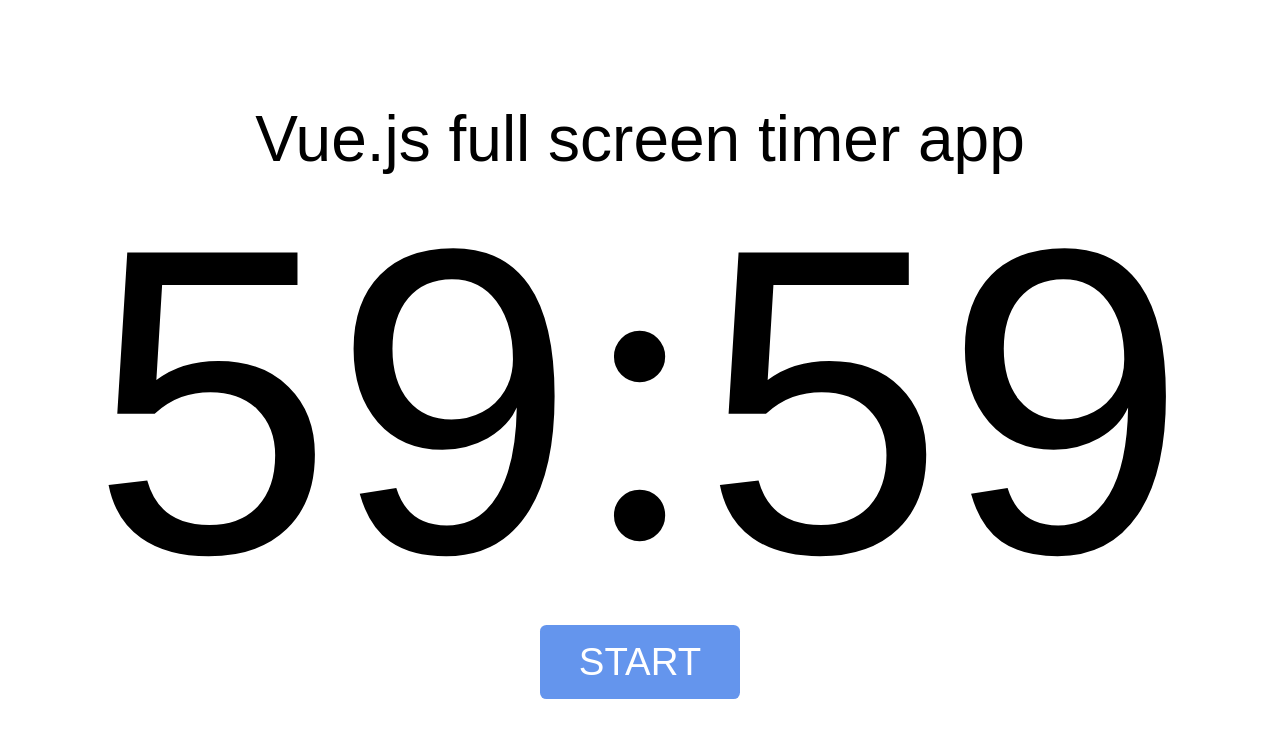
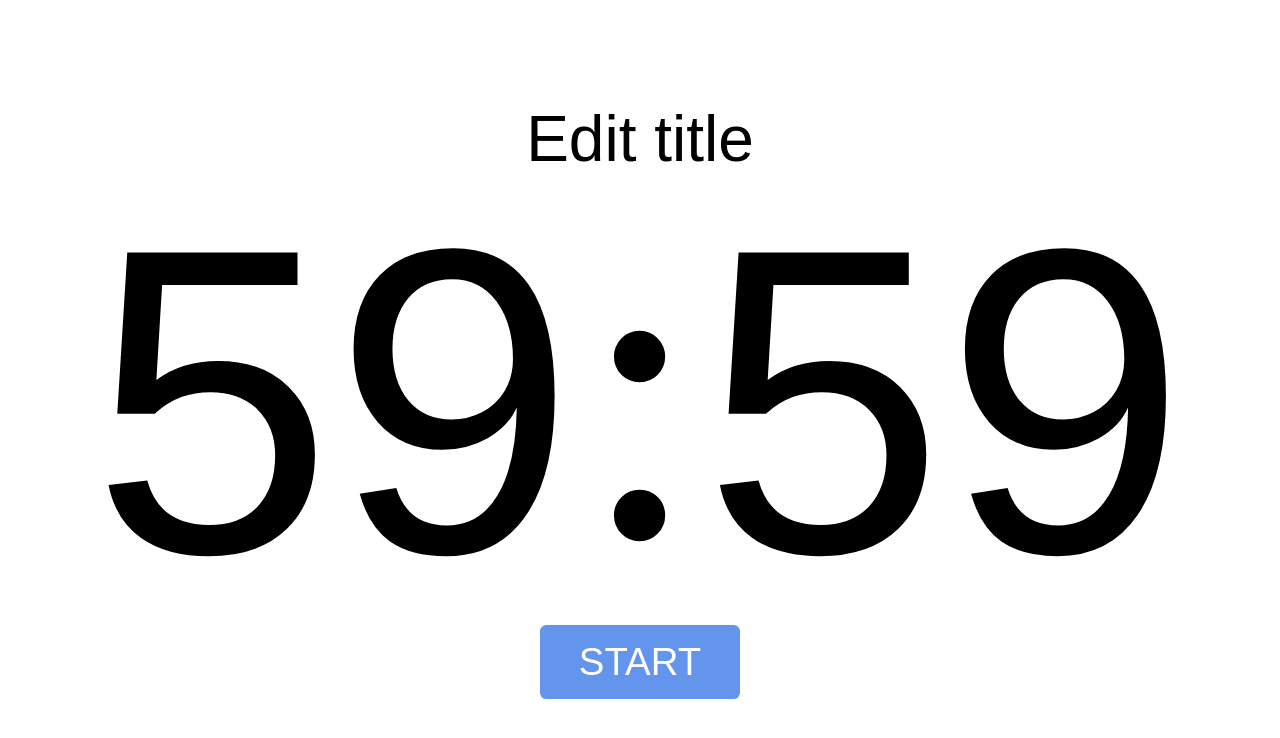
Before and after one commit to gregorkuznik/mtg-full-screen-timer, a Vue app: page / in a window 1280 px wide. Shown: the top 738 px of the page. Built offline with nearby package versions, Linux system fonts and the light colour scheme.

Commit message:
Change default title. Closes #6

```diff
--- a/src/components/Main.vue
+++ b/src/components/Main.vue
@@ -40,7 +40,7 @@
   name: 'main',
   data () {
     return {
-      title: 'Vue.js full screen timer app',
+      title: 'Edit title',
       duration: 0,
       minutes: 59,
       seconds: 59,
```
